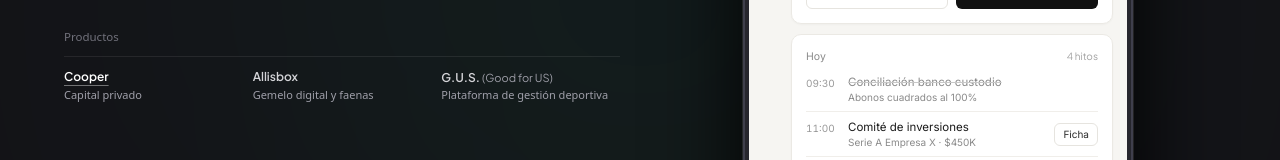
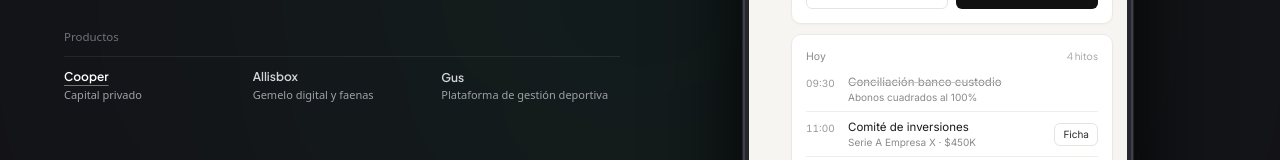
Before and after one commit to ZeaCl/zea-web, a SvelteKit app: page / in a window 1280 px wide. Shown: the part 470-630 px from the top of the page. Built offline with nearby package versions, Linux system fonts and the light colour scheme.

Commit message:
feat(brand): rename G.U.S. to Gus as proper name without parenthesis

```diff
--- a/src/lib/components/interactive/ZeaContactDrawer.svelte
+++ b/src/lib/components/interactive/ZeaContactDrawer.svelte
@@ -483,7 +483,7 @@
                 onclick={() => selectVertical('sport')}
                 class="px-3.5 py-1.5 rounded-full text-xs font-medium transition cursor-pointer {selectedFocus === 'sport' ? 'bg-white text-black font-semibold shadow-xs' : 'bg-[#141418] border border-[#26262E] text-zinc-300 hover:text-white hover:border-[#383844]'}"
               >
-                G.U.S.
+                Gus
               </button>
 
               <button
--- a/src/lib/config/i18n.ts
+++ b/src/lib/config/i18n.ts
@@ -298,7 +298,7 @@ export const content: Record<Language, I18nContent> = {
           desc: 'Trazabilidad de faenas e inspección 100% offline'
         },
         sport: {
-          title: 'G.U.S.',
+          title: 'Gus',
           label: 'Plataforma de gestión deportiva',
           desc: 'Gestión de entrenadores, sedes y atletas'
         },
@@ -452,7 +452,7 @@ export const content: Record<Language, I18nContent> = {
           desc: 'Field traceability & 100% offline inspections'
         },
         sport: {
-          title: 'G.U.S.',
+          title: 'Gus',
           label: 'Sports management platform',
           desc: 'Coach management, venues & athletes'
         },
--- a/src/routes/+page.svelte
+++ b/src/routes/+page.svelte
@@ -105,7 +105,7 @@
                 data-testid="pillar-sport"
               >
                 <span class="text-xs font-semibold block transition {activePillar === 'sport' ? 'text-white underline underline-offset-4 decoration-white/40' : 'text-zinc-300 hover:text-white'}">
-                  G.U.S. <span class="text-[11px] font-normal text-zinc-400 no-underline">(Good for US)</span>
+                  {t.mobilePlatform.pillars.sport.title}
                 </span>
                 <span class="text-[11px] text-zinc-400 block mt-0.5 font-sans leading-tight">
                   {t.mobilePlatform.pillars.sport.label}
```
Also changed, not shown: 1 other file (tests, documents, lock files or other folders).
